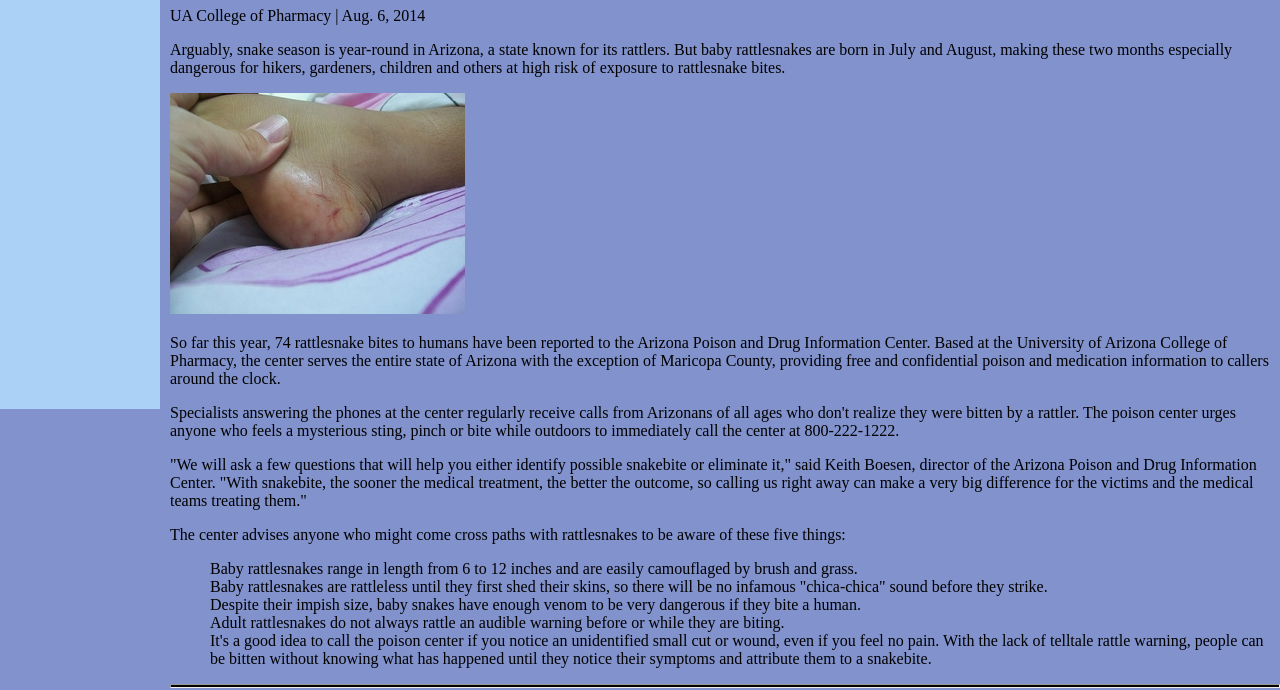
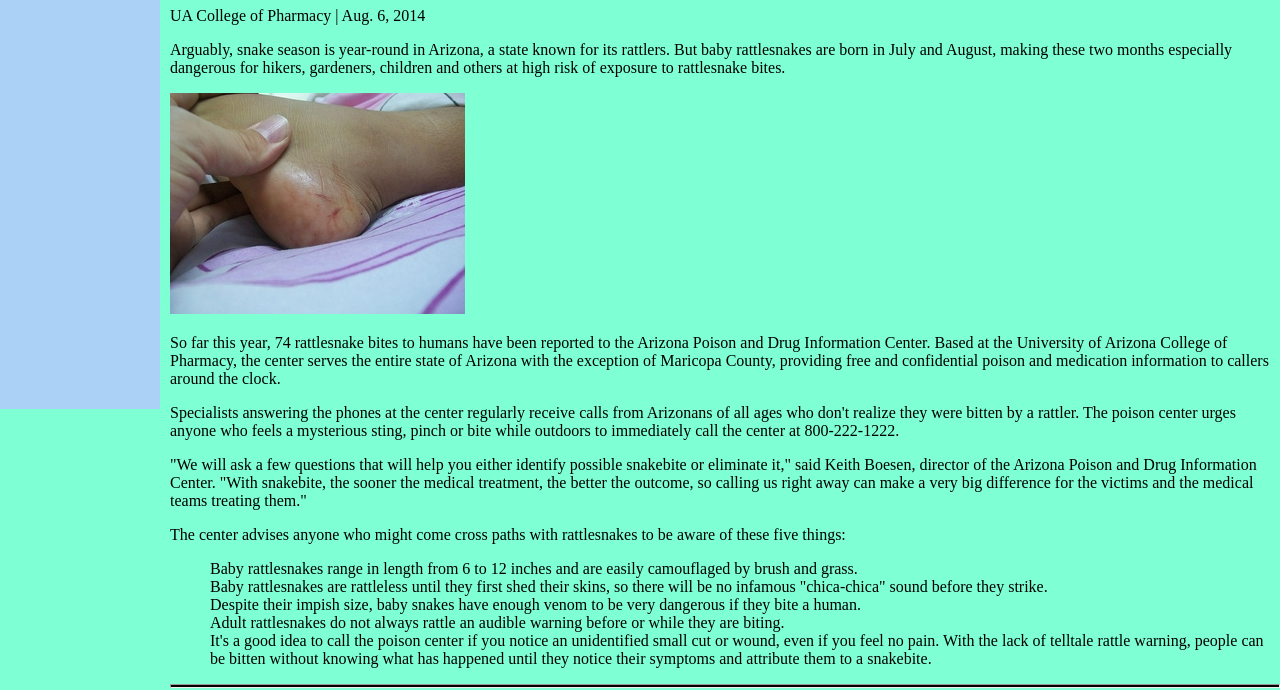
Before and after one commit to I0phoenix/mySite, a plain HTML site: page index.html in a window 1280 px wide. Shown: the part 211-901 px from the top of the page. Drawn offline with nearby package versions, Linux system fonts and the light colour scheme.

Commit message:
Update body.css

```diff
--- a/body.css
+++ b/body.css
@@ -1,4 +1,4 @@
 .bgbody{
-    background-color: #8192cc;
+    background-color: aquamarine;
     margin: 15px 0 0 170px
 }
```
